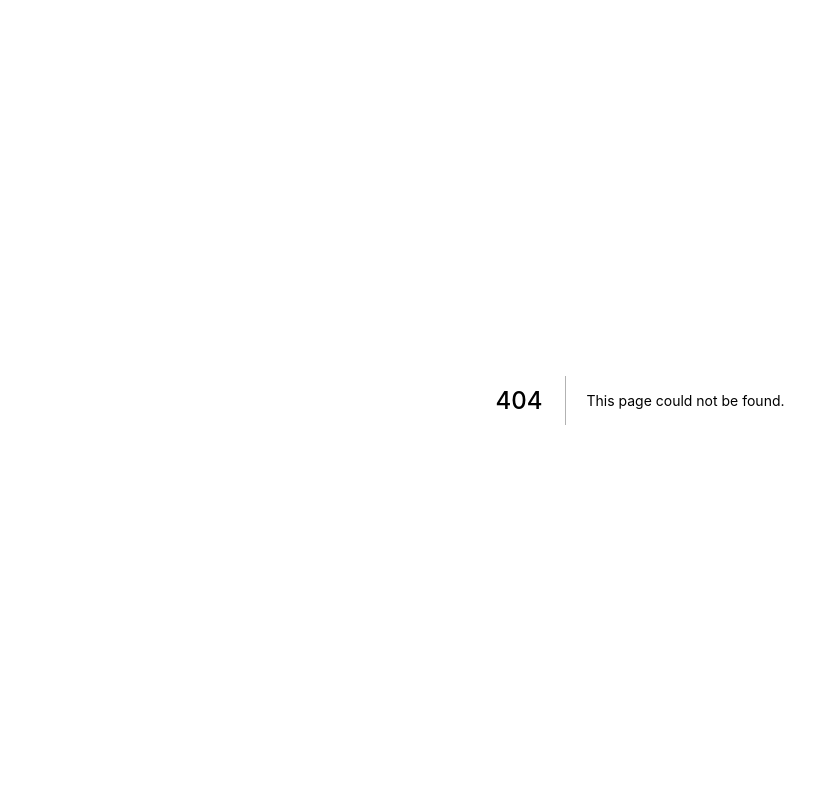
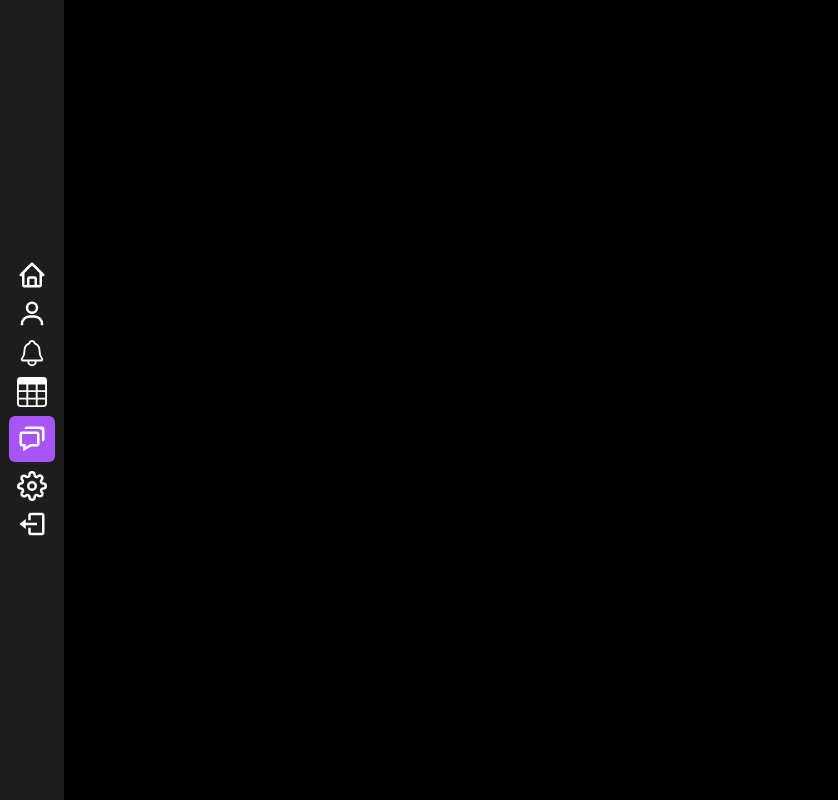
Before and after one commit to dashco-ord/dashcord-core, a Next.js app: page /chat in a window 1280 px wide. Before the commit this address had no page. Shown: the whole page, without its empty margins (0-838 px from the left). Built offline with nearby package versions, Linux system fonts and the light colour scheme.

Commit message:
Feat : Added all pages to pages directory

```diff
--- a/components/Sidebar.tsx
+++ b/components/Sidebar.tsx
@@ -71,7 +71,7 @@ const Sidebar = () => {
 
       <div
         className={isActive("/logout") ? "bg-purple-500 rounded-md p-2" : ""}>
-        <Link href={"/logout"}>
+        <Link href={"/api/auth/logout"}>
           <a>
             <BiLogOut />
           </a>
--- /dev/null
+++ b/pages/all.tsx
@@ -0,0 +1,7 @@
+import Layout from "components/Layout";
+
+const All = () => {
+  return <Layout></Layout>;
+};
+
+export default All;
--- /dev/null
+++ b/pages/chat.tsx
@@ -0,0 +1,7 @@
+import Layout from "components/Layout";
+
+const Chat = () => {
+  return <Layout></Layout>;
+};
+
+export default Chat;
--- /dev/null
+++ b/pages/notifications.tsx
@@ -0,0 +1,7 @@
+import Layout from "components/Layout";
+
+const Notifications = () => {
+  return <Layout></Layout>;
+};
+
+export default Notifications;
--- /dev/null
+++ b/pages/settings.tsx
@@ -0,0 +1,7 @@
+import Layout from "components/Layout";
+
+const Settings = () => {
+  return <Layout></Layout>;
+};
+
+export default Settings;
--- /dev/null
+++ b/pages/user.tsx
@@ -0,0 +1,7 @@
+import Layout from "components/Layout";
+
+const User = () => {
+  return <Layout></Layout>;
+};
+
+export default User;
```
